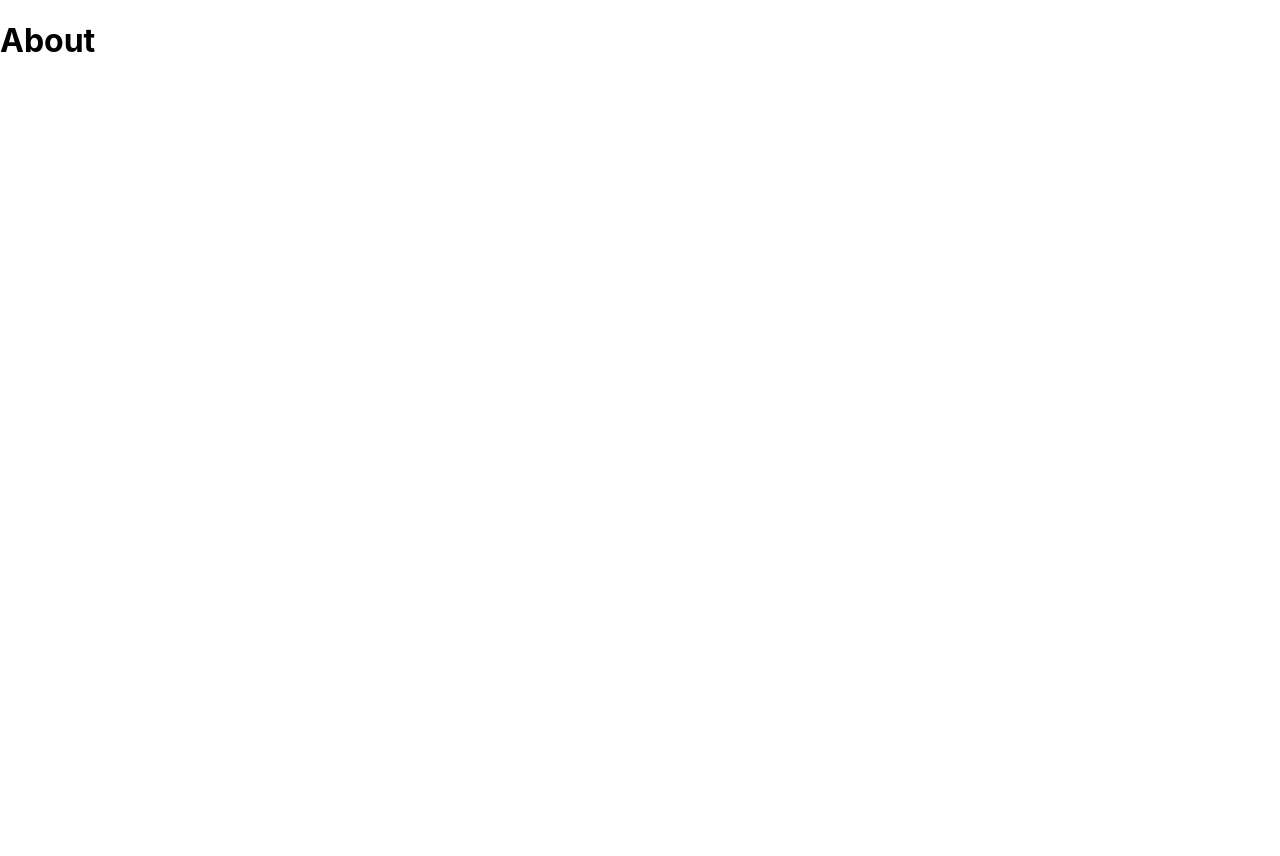
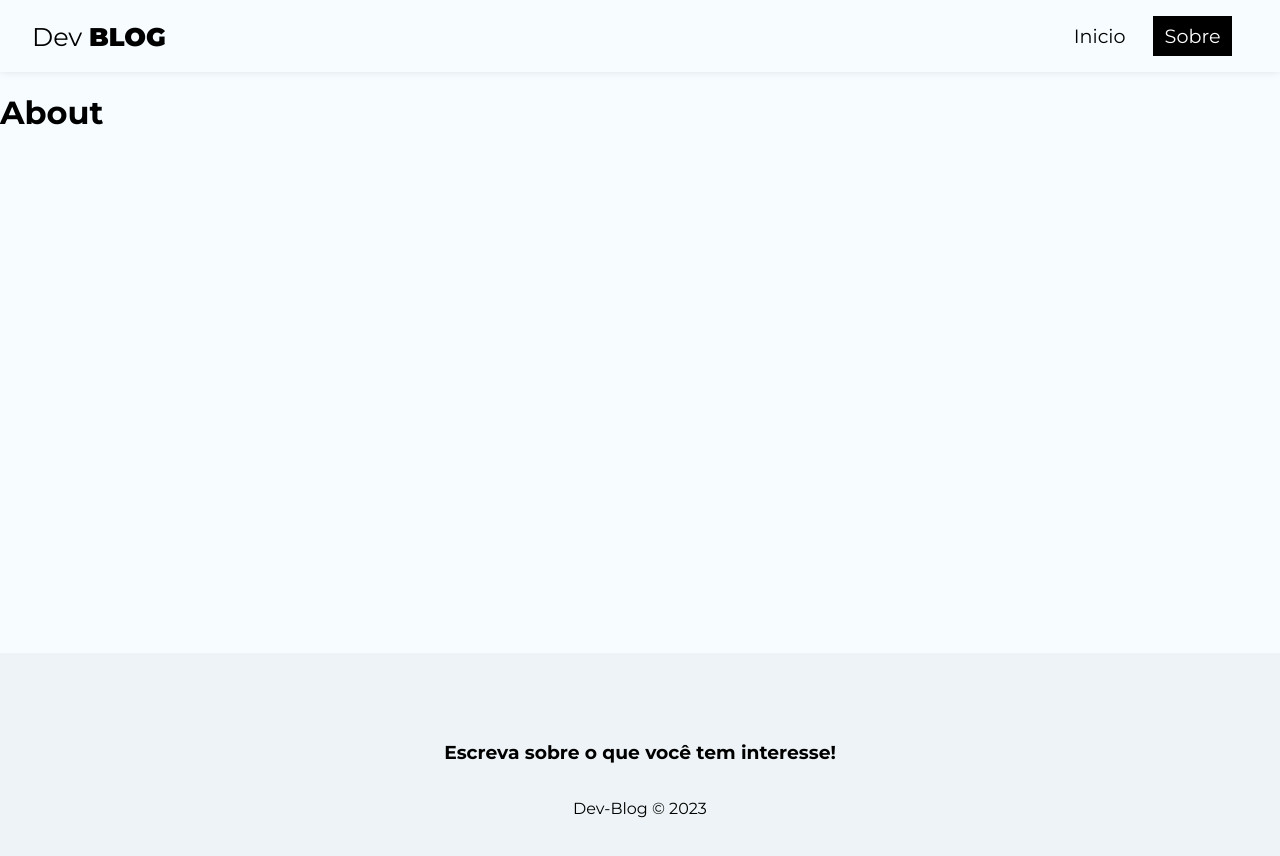
Before and after one commit to BrunoOliveira16/dev-blog, a React (Create React App) app: page /about in a window 1280 px wide. Shown: the top 856 px of the page. Before the commit the page ends 800 px from the top, so only its background shows below. Built offline with nearby package versions, Linux system fonts and the light colour scheme.

Commit message:
Feat: Criado rotas, sass principal e components

```diff
--- a/package.json
+++ b/package.json
@@ -7,6 +7,7 @@
     "@testing-library/react": "^13.4.0",
     "@testing-library/user-event": "^13.5.0",
     "firebase": "^9.18.0",
+    "sass": "^1.60.0",
     "react": "^18.2.0",
     "react-dom": "^18.2.0",
     "react-router-dom": "^6.10.0",
--- a/public/index.html
+++ b/public/index.html
@@ -4,6 +4,9 @@
     <meta charset="utf-8" />
     <link rel="icon" href="%PUBLIC_URL%/favicon.ico" />
     <meta name="viewport" content="width=device-width, initial-scale=1" />
+    <link rel="preconnect" href="https://fonts.googleapis.com">
+    <link rel="preconnect" href="https://fonts.gstatic.com" crossorigin>
+    <link href="https://fonts.googleapis.com/css2?family=Montserrat:wght@100;300;400;700;900&display=swap" rel="stylesheet">
     <title>Dev-Blog</title>
   </head>
   <body>
--- a/src/App.js
+++ b/src/App.js
@@ -1,4 +1,4 @@
-import './App.css';
+import './styles/main.sass';
 
 import { BrowserRouter, Routes, Route, Navigate } from 'react-router-dom';
 
@@ -6,16 +6,22 @@ import { BrowserRouter, Routes, Route, Navigate } from 'react-router-dom';
 import Home from './pages/Home/Home';
 import About from './pages/About/About';
 
+// Components
+import Navbar from './components/Navbar';
+import Footer from './components/Footer';
+
 function App() {
   return (
     <div className="App">
       <BrowserRouter>
+        <Navbar />
         <div className="container">
           <Routes>
             <Route path='/' element={<Home />} />
             <Route path='/about' element={<About />} />
           </Routes>
         </div>
+        <Footer />
       </BrowserRouter>
     </div>
   );
--- /dev/null
+++ b/src/components/Footer.js
@@ -0,0 +1,12 @@
+import "../styles/components/footer.sass";
+
+const Footer = () => {
+  return (
+    <footer className="footer">
+        <h3>Escreva sobre o que você tem interesse!</h3>
+        <p>Dev-Blog &copy; 2023</p>
+    </footer>
+  );
+};
+
+export default Footer;
--- /dev/null
+++ b/src/components/Navbar.js
@@ -0,0 +1,22 @@
+import '../styles/components/navbar.sass';
+import { NavLink } from 'react-router-dom';
+
+const Navbar = () => {
+  return (
+    <nav className="navbar">
+        <NavLink to="/" className="brand">
+            Dev <span>Blog</span>
+        </NavLink>
+        <ul className="links-list">
+            <li>
+                <NavLink to="/" id="home">Inicio</NavLink>
+            </li>
+            <li>
+                <NavLink to="/about" id="about">Sobre</NavLink>
+            </li>
+        </ul>
+    </nav>
+  );
+};
+
+export default Navbar;
--- /dev/null
+++ b/src/styles/components/footer.sass
@@ -0,0 +1,9 @@
+@use '../variables'
+
+.footer
+    height: 250px
+    display: flex
+    flex-direction: column
+    align-items: center
+    justify-content: center
+    background-color: variables.$bg-color-footer
--- /dev/null
+++ b/src/styles/components/navbar.sass
@@ -0,0 +1,29 @@
+@use '../variables'
+
+.navbar
+    display: flex
+    box-shadow: variables.$box-shadow-primary
+    justify-content: space-between
+    align-items: center
+    padding: .5rem 2rem
+
+    .brand
+        font-size: 1.6rem
+
+        & span
+            font-weight: 900
+            text-transform: uppercase
+
+    .links-list
+        display: flex
+        list-style: none
+
+        & li
+            margin-right: 1rem
+
+            & a
+                padding: .4em .6em
+
+    #home.active, #about.active
+        background-color: variables.$bg-color-primary
+        color: variables.$font-color-primary
--- /dev/null
+++ b/src/styles/main.sass
@@ -0,0 +1,31 @@
+@use './variables'
+
+*
+  box-sizing: border-box
+  font-family: 'Montserrat', sans-serif
+
+.container
+  min-height: 60vh
+  margin-bottom: 5em
+
+body
+  background-color: variables.$bg-color-secondary
+  padding: 0
+  margin: 0
+  font-family: 'Montserrat', sans-serif
+
+input:focus,
+textarea:focus
+  outline: none
+
+a, nav button
+  text-decoration: none
+  font-size: 1.2rem
+  color: variables.$font-color-secondary
+  background-color: transparent
+  border: none
+  cursor: pointer
+  transition: .4s
+
+  &:hover
+    color: variables.$font-color-hover-primary
--- /dev/null
+++ b/src/styles/variables.sass
@@ -0,0 +1,7 @@
+$font-color-primary: #FFF
+$font-color-secondary: #000
+$font-color-hover-primary: #bbb
+$bg-color-primary: #000
+$bg-color-secondary: #F6FCFF
+$bg-color-footer: #EDF3F6
+$box-shadow-primary: rgba(0, 0, 0, .15) 0px -2px 10px 0px
```
Also changed, not shown: src/components/Navbar.modules.css (added), 1 other file (tests, documents, lock files or other folders).
